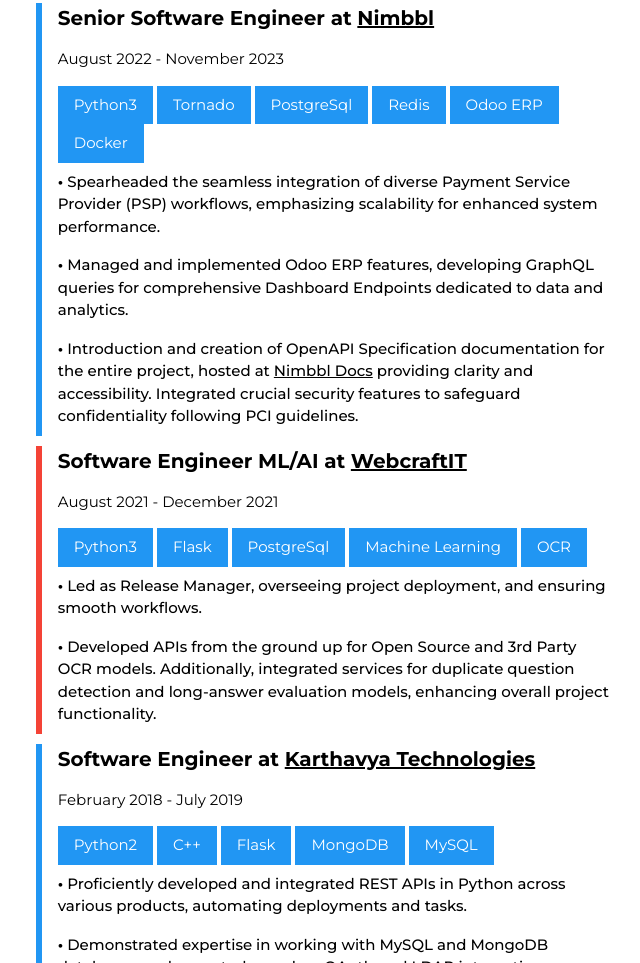
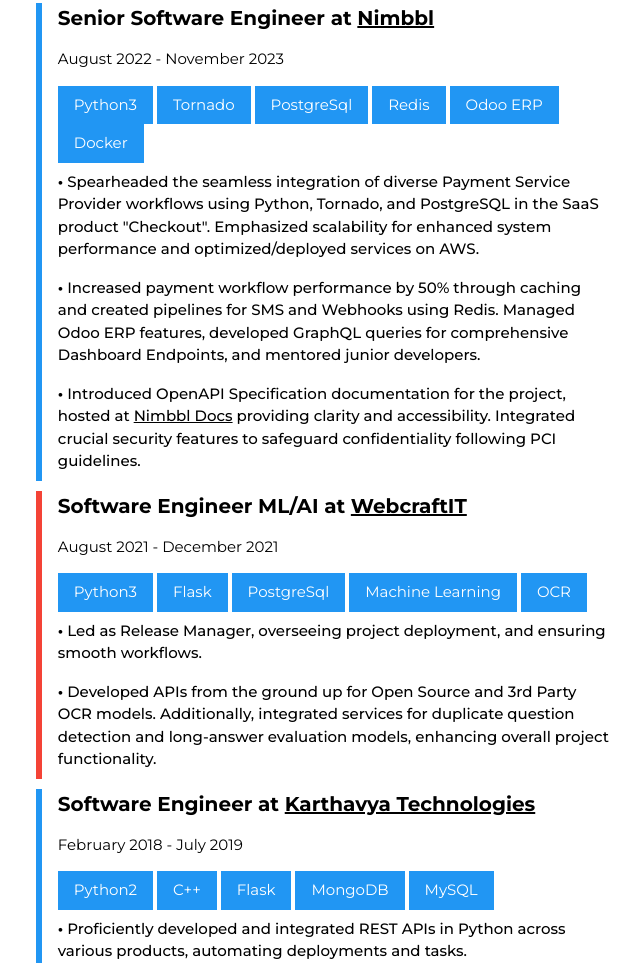
Before and after one commit to rky71992/portfolio, a plain HTML site: page index.html in a window 1280 px wide. Shown: the part 934-1897 px from the top of the page, without its empty margins (477-1117 px from the left). Drawn offline with nearby package versions, Linux system fonts and the light colour scheme.

Commit message:
CV updated abd nimbbl text updated

```diff
--- a/index.html
+++ b/index.html
@@ -121,13 +121,15 @@
                                 </div>
                                 <ul class="w3-ul" style="font-weight: 500;">
                                     <li><b>•</b> Spearheaded the seamless integration of diverse Payment Service
-                                        Provider (PSP) workflows, emphasizing scalability for enhanced system
-                                        performance.</li>
-                                    <li><b>•</b> Managed and implemented Odoo ERP features, developing GraphQL queries
-                                        for comprehensive Dashboard Endpoints dedicated to data and analytics.</li>
-                                    <li><b>•</b> Introduction and creation of OpenAPI Specification documentation for
-                                        the entire project, hosted at <a
-                                            href="https://nimbbl.biz/docs/api-reference/introduction/">Nimbbl Docs</a>
+                                        Provider workflows using Python, Tornado, and PostgreSQL in the SaaS product
+                                        "Checkout". Emphasized scalability for enhanced system performance and
+                                        optimized/deployed services on AWS.</li>
+                                    <li><b>•</b> Increased payment workflow performance by 50% through caching and
+                                        created pipelines for SMS and Webhooks using Redis. Managed Odoo ERP features,
+                                        developed GraphQL queries for comprehensive Dashboard Endpoints, and mentored
+                                        junior developers.</li>
+                                    <li><b>•</b> Introduced OpenAPI Specification documentation for the project, hosted
+                                        at <a href="https://nimbbl.biz/docs/api-reference/introduction/">Nimbbl Docs</a>
                                         providing clarity and accessibility.
                                         Integrated crucial security features to safeguard confidentiality following PCI
                                         guidelines.</li>
```
Also changed, not shown: 1 other file.
